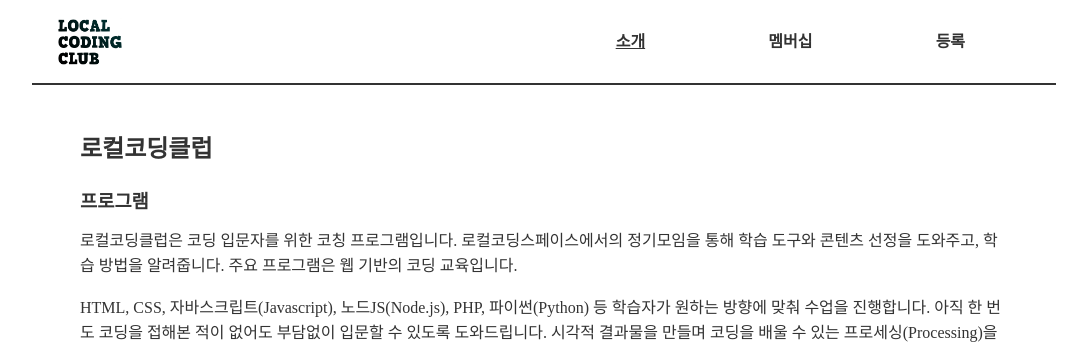
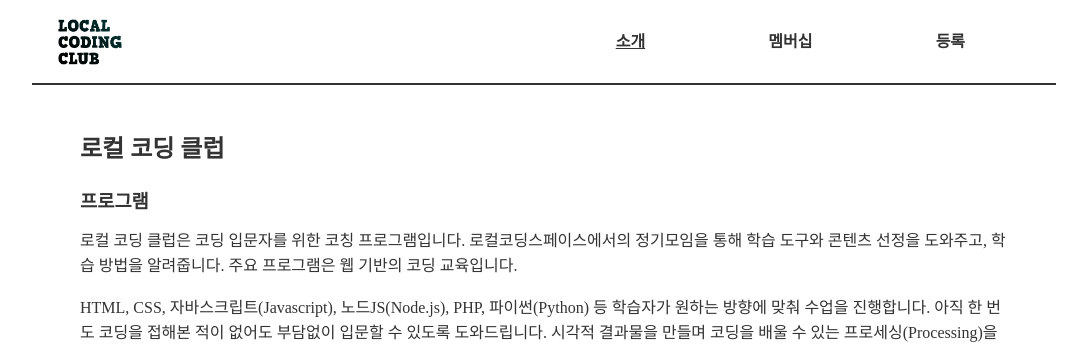
Before and after one commit to paikwiki/localcoding.club, a Jekyll site: the page built from introduce.md, in a window 1280 px wide. Shown: the top 344 px of the page, without its empty margins (96-1183 px from the left). Built offline with Jekyll 4.4.1, drawn with Linux system fonts in a browser that asks for light colours; some web fonts are replaced.

Commit message:
Fix typo

```diff
--- a/introduce.md
+++ b/introduce.md
@@ -10,11 +10,11 @@ og:
   card: summary_large_image
 ---
 
-# 로컬코딩클럽
+# 로컬 코딩 클럽
 
 ## 프로그램
 
-로컬코딩클럽은 코딩 입문자를 위한 코칭 프로그램입니다. 로컬코딩스페이스에서의 정기모임을 통해 학습 도구와 콘텐츠 선정을 도와주고, 학습 방법을 알려줍니다. 주요 프로그램은 웹 기반의 코딩 교육입니다.
+로컬 코딩 클럽은 코딩 입문자를 위한 코칭 프로그램입니다. 로컬코딩스페이스에서의 정기모임을 통해 학습 도구와 콘텐츠 선정을 도와주고, 학습 방법을 알려줍니다. 주요 프로그램은 웹 기반의 코딩 교육입니다.
 
 HTML, CSS, 자바스크립트(Javascript), 노드JS(Node.js), PHP, 파이썬(Python) 등 학습자가 원하는 방향에 맞춰 수업을 진행합니다. 아직 한 번도 코딩을 접해본 적이 없어도 부담없이 입문할 수 있도록 도와드립니다. 시각적 결과물을 만들며 코딩을 배울 수 있는 프로세싱(Processing)을 이용해 프로그래밍의 원리부터 차근차근 알려드리는 과정도 준비되어 있습니다.
 
--- a/signup.html
+++ b/signup.html
@@ -29,7 +29,7 @@ og:
     <p><a href="https://goo.gl/nuJjTJ">로컬 코딩 클럽 등록신청폼</a>을 작성해주시면 빠른 시일내에 회신을 드립니다.</p>
   </section>
   <section class="calendar-wrapper">
-    <h2>로컬코딩클럽 캘린더</h2>
+    <h2>로컬 코딩 클럽 캘린더</h2>
     <iframe src="https://calendar.google.com/calendar/embed?mode=AGENDA&amp;showTitle=0&amp;showPrint=0&amp;showTabs=1&amp;showCalendars=0&amp;showTz=0&amp;height=700&amp;wkst=1&amp;bgcolor=%23FFFFFF&amp;src=achu9rrbheq0qkpmskgb8i3eoc%40group.calendar.google.com&amp;color=%23711616&amp;ctz=Asia%2FSeoul" frameborder="0" scrolling="no"></iframe>
   </section>
 </div>
```
